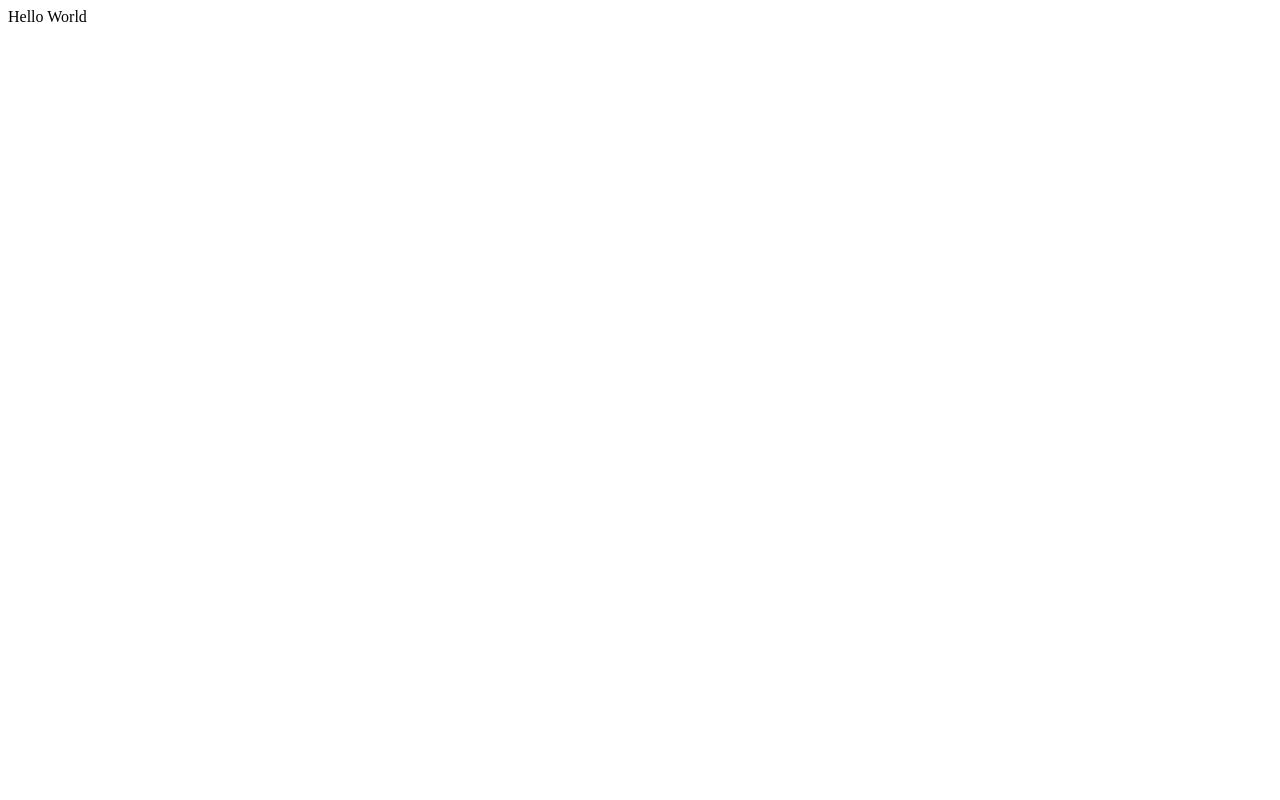
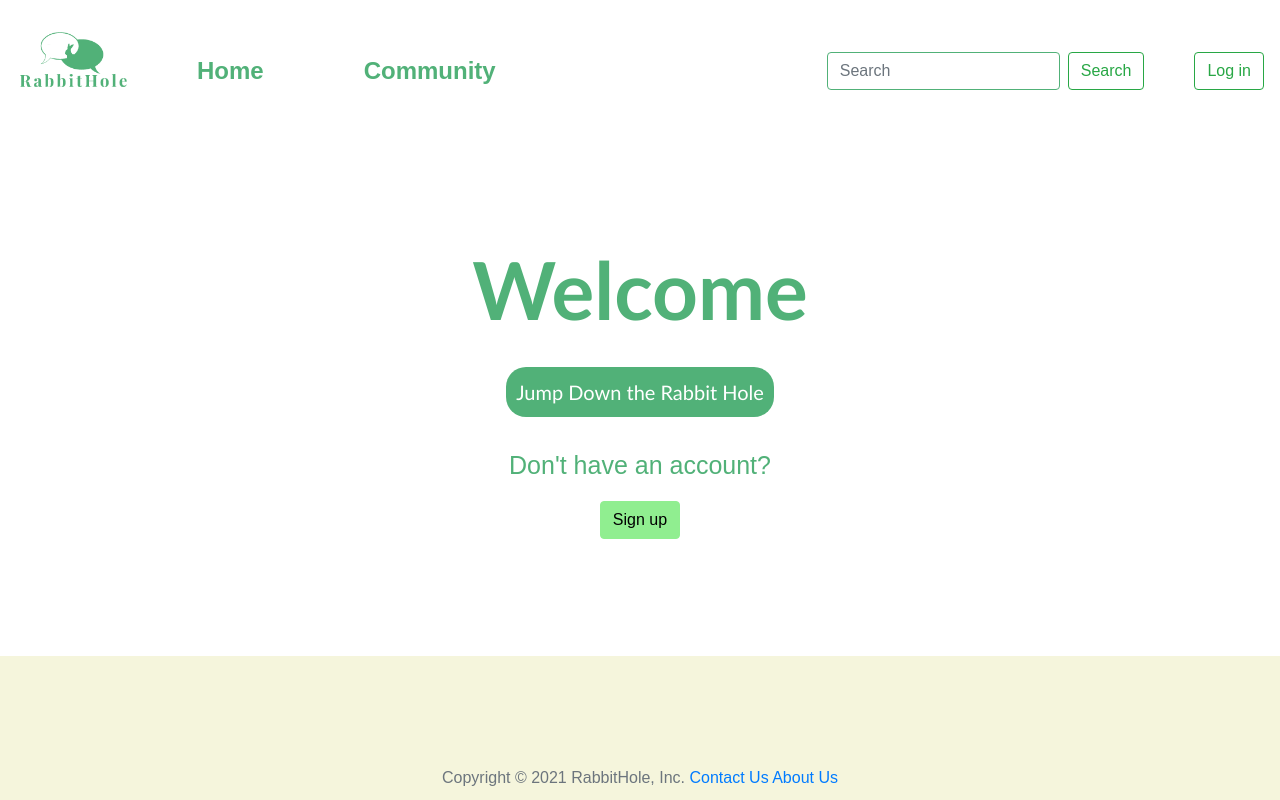
Before and after one commit to csmith-02/rabbithole, a Flask app: page / in a window 1280 px wide. Before the commit the page is almost empty. Run offline with Flask 3, Linux system fonts and the light colour scheme; some libraries are stand-ins or nearby versions.

Commit message:
Added template.html and landing page

```diff
--- a/app.py
+++ b/app.py
@@ -1,17 +1,21 @@
-from flask import Flask, render_template, redirect
+from flask import Flask, render_template, redirect, send_from_directory
 import os
 from dotenv import load_dotenv
 from models import User, db
 
 load_dotenv()
 
-app = Flask(__name__)
+app = Flask(__name__, static_url_path='/rabbithole/static')
 
 app.config['SQLALCHEMY_DATABASE_URI'] = \
     f'postgresql://{os.getenv("DB_USER")}:{os.getenv("DB_PASS")}@{os.getenv("DB_HOST")}:{os.getenv("DB_PORT")}/{os.getenv("DB_NAME")}'
 
 db.init_app(app)
 
+@app.route('/rabbithole/static/<path:path>')
+def send_static(path):
+    return send_from_directory('static', path)
+
 @app.get('/')
 def index():
-    return 'Hello World'
+    return render_template('landing_page.html')
--- a/templates/_template.html
+++ b/templates/_template.html
@@ -3,9 +3,104 @@
 <head>
     <meta charset="UTF-8">
     <meta name="viewport" content="width=device-width, initial-scale=1.0">
+    <link rel="stylesheet" href="https://stackpath.bootstrapcdn.com/bootstrap/4.3.1/css/bootstrap.min.css">
     <title>{% block title %}{% endblock %}</title>
+    <style>
+        body {
+            background-color: #FFFFFF;
+            font-family: Arial, sans-serif;
+            color: #51b178;
+        }
+
+        .navbar {
+            background-color: #FFFFFF;
+        }
+
+        .navbar-brand,
+        .nav-link {
+            color: #51b178;
+            font-size: 1.5em;
+            font-weight: bold;
+        }
+
+        .navbar-brand img {
+            height: 115px;
+            width: 115px;
+        }
+
+        .container {
+            max-width: 600px;
+            margin-top: 100px;
+        }
+
+        h1 {
+            font-size: 5em;
+            margin-bottom: 30px;
+            font-weight: bold;
+            font-family:'Trebuchet MS', 'Lucida Sans Unicode', 'Lucida Grande', 'Lucida Sans', Arial, sans-serif;
+        }
+
+        .lead {
+            font-size: 1.25em;
+            font-family:'Trebuchet MS', 'Lucida Sans Unicode', 'Lucida Grande', 'Lucida Sans', Arial, sans-serif;
+            margin-bottom: 30px;
+            color: #FFFFFF;
+            background-color: #51b178;
+            padding: 10px;
+            display: inline-block;
+            border-radius: 20px;
+        }
+
+        .btn-primary {
+            background-color: #90EE90;
+            border-color: #90EE90;
+            color: #000000;
+        }
+
+        .footer {
+            position: fixed;
+            left: 0;
+            bottom: 0;
+            width: 100%;
+            background-color: #F5F5DC;
+            color: #000000;
+            text-align: center;
+            padding: 10px 0;
+
+
+        }
+    </style>
 </head>
 <body>
+    <nav class="navbar navbar-expand-lg">
+        <a class="navbar-brand" href="home_page.html"><img src = "/rabbithole/static/RabbitHoleLogo.png"></a>
+        <div class="collapse navbar-collapse">
+            <ul class="navbar-nav mr-auto">
+                <li class="nav-item">
+                    <a class="nav-link" href="home_page.html" style="padding-left: 50px; padding-right: 50px;">Home</a>
+                </li>
+                <li class="nav-item">
+                    <a class="nav-link" href="community_page.html" style="padding-left: 50px; padding-right: 50px;">Community</a>
+                </li>
+            </ul>
+            <form class="form-inline my-2 my-lg-0" style="padding-right: 50px;">
+                <input class="form-control mr-sm-2" type="search" placeholder="Search" aria-label="Search" style="color: #51b178; border-color: #51b178;">
+                <button class="btn btn-outline-success my-2 my-sm-0" type="submit">Search</button>
+            </form>
+            <a class="btn btn-outline-success my-2 my-sm-0" href="login_page.html">Log in</a>
+        </div>
+    </nav>
+
+
+
     {% block body %}{% endblock %}
+
+    <footer class="footer">
+        <div class="container text-center">
+            <span class="text-muted">Copyright © 2021 RabbitHole, Inc.</span>
+            <a href="#">Contact Us</a>
+            <a href="#">About Us</a>
+        </div>
+    </footer>
 </body>
 </html>
--- a/templates/landing_page.html
+++ b/templates/landing_page.html
@@ -1,7 +1,12 @@
-{% extends "_template.html" }
+{% extends "_template.html" %}
 
-{% block title %}{% endblock }
+{% block title %}RabbitHole-Welcome{% endblock %}
 
 {% block body %}
-
+<div class="container text-center">
+    <h1 class="mt-5">Welcome</h1>
+    <a href="home_page.html" class="lead">Jump Down the Rabbit Hole</a>
+    <p style="font-size: 25px;">Don't have an account?</p>
+    <a href="signup_page.html" class="btn btn-primary">Sign up</a>
+</div>
 {% endblock %}
```
Also changed, not shown: static/RabbitHoleLogo.png (added), 1 other file.
